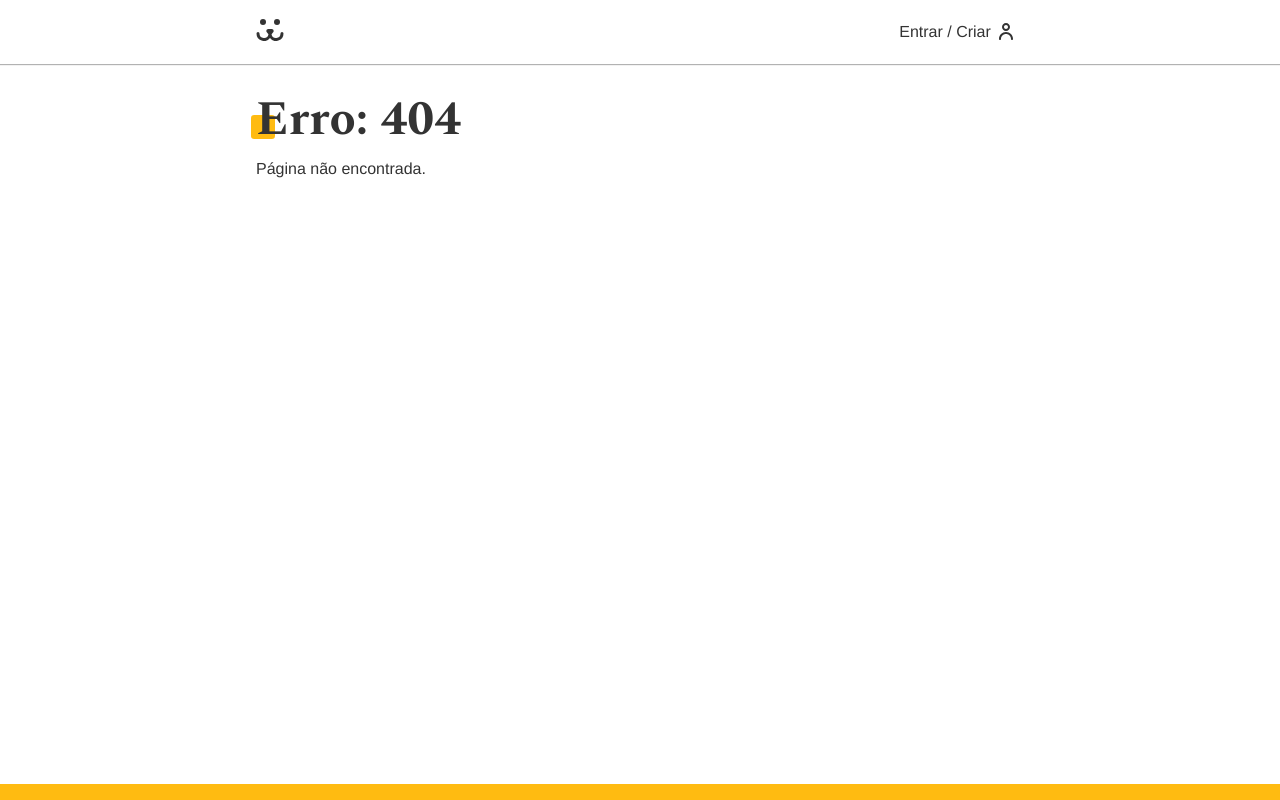
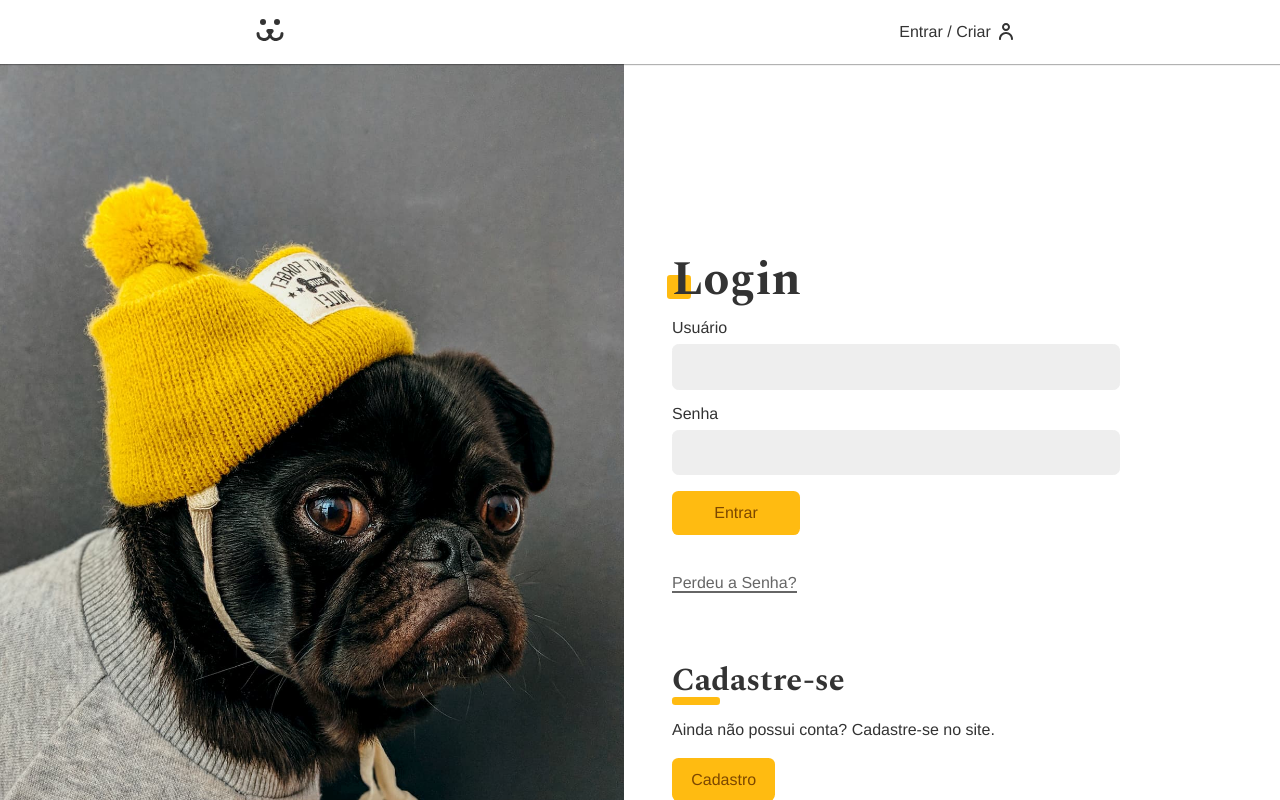
Before and after one commit to YtaloGabriel/dogs, a React (Create React App) app: page /dogs/login in a window 1280 px wide. Before the commit this address had no page. Shown: the top 800 px of the page. Built offline with nearby package versions, Linux system fonts and the light colour scheme.

Commit message:
Setting to gh-pages

```diff
--- a/src/App.js
+++ b/src/App.js
@@ -19,12 +19,12 @@ function App() {
           <Header />
           <main className="AppBody">
             <Routes>
-              <Route path="/" element={<Home />} />
-              <Route path="login/*" element={<Login />} />
-              <Route path="account/*" element={<User />} />
-              <Route path="photo/:id" element={<Photo />} />
-              <Route path="profile/:user" element={<UserProfile />} />
-              <Route path="*" element={<NotFound />} />
+              <Route path="/dogs" element={<Home />} />
+              <Route path="/dogs/login/*" element={<Login />} />
+              <Route path="/dogs/account/*" element={<User />} />
+              <Route path="/dogs/photo/:id" element={<Photo />} />
+              <Route path="/dogs/profile/:user" element={<UserProfile />} />
+              <Route path="/dogs/*" element={<NotFound />} />
             </Routes>
           </main>
           <Footer />
```
